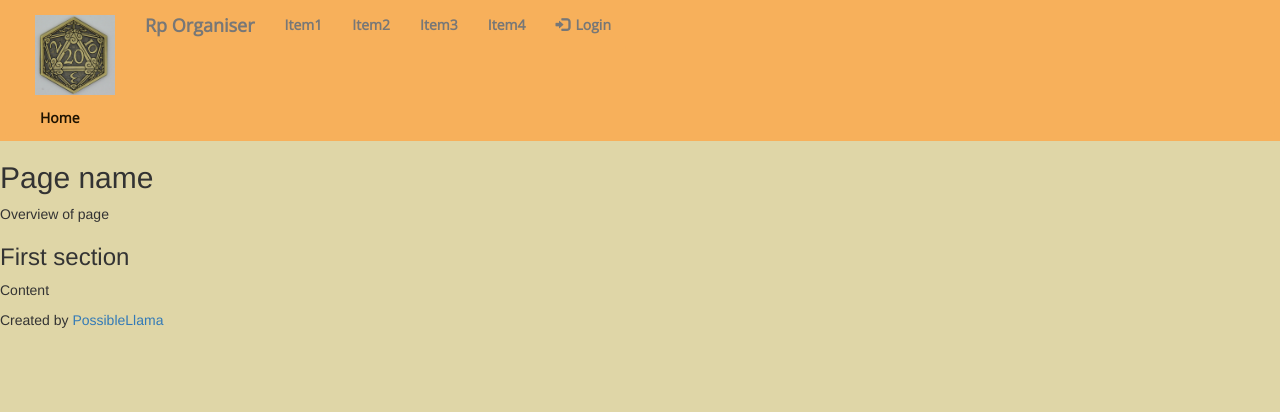
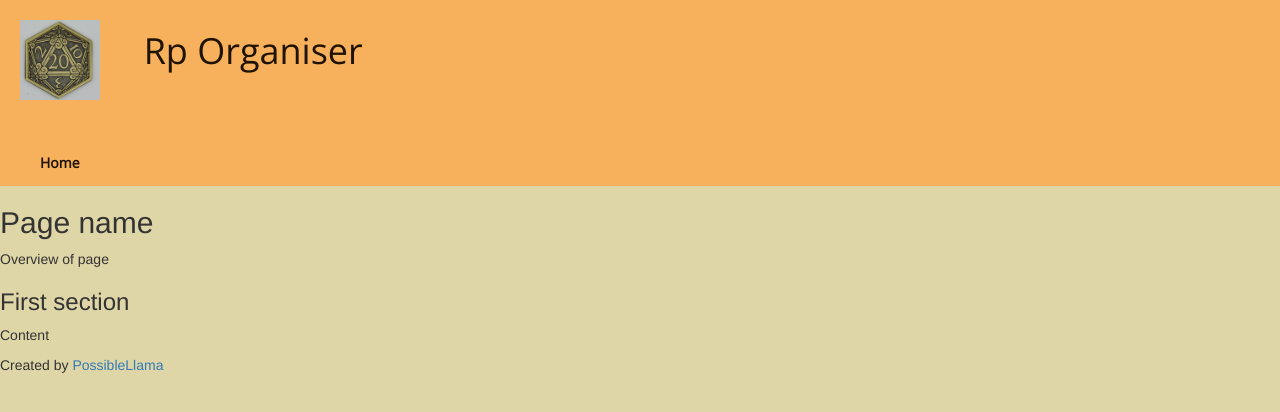
Before and after one commit to PossibleLlama/RP_Organiser, a plain HTML site: page WebContent/html/template.html in a window 1280 px wide. Drawn offline with nearby package versions, Linux system fonts and the light colour scheme.

Commit message:
Removed top navigation bar.

```diff
--- a/WebContent/css/global.css
+++ b/WebContent/css/global.css
@@ -14,8 +14,8 @@ body {
   background-color: #DFD6A7;
 }
 .centered {
-  width: auto;
-  margin: 0 auto;
+  display: inline-block;
+  width: 50%;
 }
 /* Header
 ______________________________*/
@@ -26,26 +26,26 @@ ______________________________*/
   color: 1F1300;
   width: 100%;
   display: inline-block;
+  margin: 0px;
 }
-/* Whole navbar at top of page */
-.topNavigation {
+.siteName {
+  display: inline-block;
   background-color: inherit;
-  border: 0px;
-  padding: 20px, 30px;
-  margin: 5px, 20px;
-  display: inline-block;
+  color: #1F1300;
+  margin: 20px;
 }
-/* Login button on right of navbar */
-.glyphicon {
-  margin-right: 6px;
+.siteName:hover {
+  color: #000;
+  font-weight: 100;
+  text-decoration: none;
 }
 /* Links to each page */
 a.navLinks {
   color: red; /* Currently not working */
 }
-.logo {
+img.logo {
   display: inline-block;
-  margin-left: 20px;
+  margin: 20px;
 }
 /* Breadcrumb at bottom of header */
 .breadcrumb {
--- a/WebContent/html/template.html
+++ b/WebContent/html/template.html
@@ -2,7 +2,9 @@
 <html lang="en">
 <head>
 	<meta charset="utf-8">
-	<meta name="viewport" content="width=device-width, initial-scale=1">
+	<meta name="viewport" content="width=device-width">
+	<meta name="keywords" content="">
+	<meta name="description" content="">
 	<title>*** Template ***</title>
 
 	<!--
@@ -26,50 +28,29 @@
 		- Page
 		- Element
 	-->
-	<script src="https://ajax.googleapis.com/ajax/libs/jquery/3.2.1/jquery.min.js"></script>
-	<script src="https://maxcdn.bootstrapcdn.com/bootstrap/3.3.7/js/bootstrap.min.js"></script>
-	<script src="..\js\global.js"></script>
-	<script src="#"></script>
-	<script src="#"></script>
+	<script src="https://ajax.googleapis.com/ajax/libs/jquery/3.2.1/jquery.min.js" defer></script>
+	<script src="https://maxcdn.bootstrapcdn.com/bootstrap/3.3.7/js/bootstrap.min.js" defer></script>
+	<script src="..\js\global.js" defer></script>
+	<script src="#" defer></script>
 </head>
 <body>
 	<header role="banner" class="headerBanner">
 
-		<a href="html/index.html" title="Homepage">
-			<!-- <img src="..\resources\placeholderLogo.jpg" height="80" width="80" alt="Logo" > -->
+		<a href="index.html" title="Homepage" class="">
+			<img src="..\resources\placeholderLogo.jpg" height="80" width="80" alt="Logo" class="logo">
 		</a>
 
-		<nav class="topNavigation navbar navbar-default">
-				<div class="container-fluid">
-					<div class="navbar-header" width-min="100">
-						<a href="html/index/html" class="navbar-brand">
-							Rp Organiser
-						</a>
-					</div>  <!-- Navbar header --> <!-- Should all be clickable, however currently not working properly -->
-					<ul class="nav navbar-nav">
-						<li><a class="navLinks" href="#">Item1</a></li>
-						<li><a class="navLinks" href="#">Item2</a></li>
-						<li><a class="navLinks" href="#">Item3</a></li>
-						<li><a class="navLinks" href="#">Item4</a></li>
-					</ul>		<!-- Navbar links -->
-					<ul class="nav navbar-nav navbar-right">
-						<li><a href="#"><span class="glyphicon glyphicon-log-in"></span>Login</a></li>
-					</ul>
-				</div>
-		</nav>
+		<a href="index.html">
+			<h1 class="siteName">Rp Organiser</h1>
+		</a>
 
-		<a href="html/index/html" class="navbar-brand">
-			<img src="..\resources\placeholderLogo.jpg"
-			height="80" width="80" alt="Logo"
-			class="logo">
-		</a>
 		<p class="breadcrumb">
-			<a href="html/index.html" title="Homepage" class="breadcrumb">Home</a>
+			<a href="index.html" title="Homepage" class="breadcrumb">Home</a>
 		</p>
 
 	</header>
 
-	<main role="main" class="centered">
+	<main role="main">
 		<h2>Page name</h2>
 		<p>Overview of page</p>
 
@@ -79,12 +60,14 @@
 		</section>
 	</main>
 
-	<footer role="contentinfo" class="centered">
-		<p>Created by <a href="https://twitter.com/Possible_Llama"
-			title="Twitter account"
-			target="_blank"
-			rel="external"
-			>PossibleLlama</a>
+	<footer role="contentinfo">
+		<p>Created by
+			<a href="https://twitter.com/Possible_Llama"
+				title="Twitter account"
+				target="_blank"
+				rel="external">
+				PossibleLlama
+			</a>
 		</p>
 	</footer>
 </body>
```
Also changed, not shown: WebContent/html/index.html (added), WebContent/html/listCampaigns.html (added), WebContent/html/listPlayCharacters.html (added), WebContent/html/listSettings.html (added), WebContent/html/resources.html (added).
